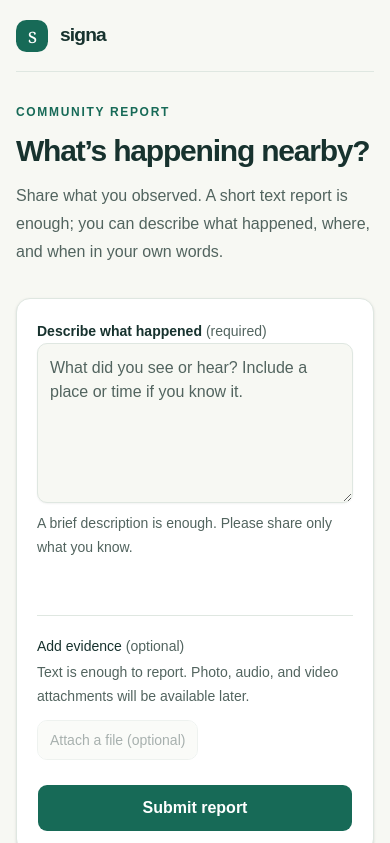
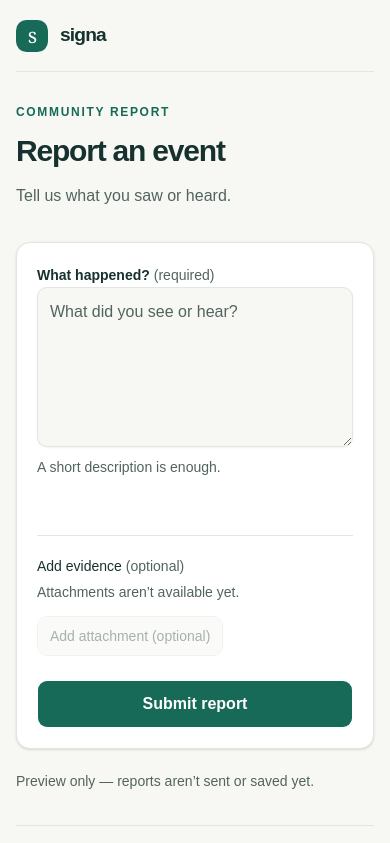
Before and after one commit to onerandomd3v/signa, a Next.js app in the folder apps/web/: page / in a window 390 px wide. Shown: the top 843 px of the page. Built offline with nearby package versions, Linux system fonts and the light colour scheme.

Commit message:
COD-188: refine centered mobile-first report UI

```diff
--- a/apps/web/app/_components/report-form.tsx
+++ b/apps/web/app/_components/report-form.tsx
@@ -11,8 +11,7 @@ type ReportFormProps = {
 
 type SubmissionState = "idle" | "submitting" | "success" | "error";
 
-const unavailableMessage =
-  "This report was not sent. Report submission is not connected yet.";
+const unavailableMessage = "Not sent — report submission isn’t available yet.";
 
 export function ReportForm({ onSubmit }: ReportFormProps) {
   const [reportText, setReportText] = useState("");
@@ -29,7 +28,7 @@ export function ReportForm({ onSubmit }: ReportFormProps) {
     if (!rawText) {
       setHasValidationError(true);
       setSubmissionState("error");
-      setMessage("Add a short description before submitting.");
+      setMessage("Add a short description.");
       return;
     }
 
@@ -46,10 +45,10 @@ export function ReportForm({ onSubmit }: ReportFormProps) {
     try {
       await onSubmit({ raw_text: rawText });
       setSubmissionState("success");
-      setMessage("Your report has been submitted.");
+      setMessage("Report submitted.");
     } catch {
       setSubmissionState("error");
-      setMessage("Your report could not be submitted. Please try again.");
+      setMessage("Could not submit. Try again.");
     }
   }
 
@@ -78,7 +77,7 @@ export function ReportForm({ onSubmit }: ReportFormProps) {
         <div className="space-y-5" role="status" aria-live="polite">
           <p className="font-medium text-foreground">{message}</p>
           <p className="text-sm leading-6 text-muted-foreground">
-            Thank you for sharing what you observed.
+            Thanks for sharing.
           </p>
           <Button
             className="h-11 px-5 text-sm font-semibold"
@@ -93,7 +92,7 @@ export function ReportForm({ onSubmit }: ReportFormProps) {
         <>
           <div className="space-y-2">
             <label className="text-sm font-semibold" htmlFor="report-text">
-              Describe what happened
+              What happened?
               <span className="ml-1 font-normal text-muted-foreground">
                 (required)
               </span>
@@ -106,14 +105,14 @@ export function ReportForm({ onSubmit }: ReportFormProps) {
               disabled={isSubmitting}
               id="report-text"
               onChange={(event) => handleChange(event.target.value)}
-              placeholder="What did you see or hear? Include a place or time if you know it."
+              placeholder="What did you see or hear?"
               value={reportText}
             />
             <p
               className="text-sm leading-6 text-muted-foreground"
               id="report-help"
             >
-              A brief description is enough. Please share only what you know.
+              A short description is enough.
             </p>
             <p
               aria-live="polite"
@@ -133,8 +132,7 @@ export function ReportForm({ onSubmit }: ReportFormProps) {
               </span>
             </p>
             <p className="mt-1 text-sm leading-6 text-muted-foreground">
-              Text is enough to report. Photo, audio, and video attachments will
-              be available later.
+              Attachments aren’t available yet.
             </p>
             <Button
               aria-describedby="evidence-help"
@@ -144,7 +142,7 @@ export function ReportForm({ onSubmit }: ReportFormProps) {
               variant="outline"
               type="button"
             >
-              Attach a file (optional)
+              Add attachment (optional)
             </Button>
             <span className="sr-only" id="evidence-help">
               Attachments are not available in this preview.
--- a/apps/web/app/page.tsx
+++ b/apps/web/app/page.tsx
@@ -5,16 +5,15 @@ export default function HomePage() {
   return (
     <AppShell>
       <div className="mx-auto flex w-[calc(100%_-_2rem)] max-w-304 flex-1 flex-col py-8 sm:w-[calc(100%_-_3rem)] sm:py-12">
-        <div className="mx-auto w-full max-w-160">
+        <div className="mx-auto w-full max-w-md">
           <p className="mb-3 text-xs font-bold tracking-[0.14em] text-primary uppercase">
             Community report
           </p>
           <h1 className="text-3xl leading-tight font-semibold tracking-[-0.04em] sm:text-4xl">
-            What’s happening nearby?
+            Report an event
           </h1>
           <p className="mt-3 max-w-2xl text-base leading-7 text-muted-foreground">
-            Share what you observed. A short text report is enough; you can
-            describe what happened, where, and when in your own words.
+            Tell us what you saw or heard.
           </p>
 
           <section
@@ -28,7 +27,7 @@ export default function HomePage() {
           </section>
 
           <p className="mt-5 text-sm leading-6 text-muted-foreground">
-            This form is a preview and does not send or store reports yet.
+            Preview only — reports aren’t sent or saved yet.
           </p>
         </div>
       </div>
```
Also changed, not shown: 1 other file (tests, documents, lock files or other folders).
